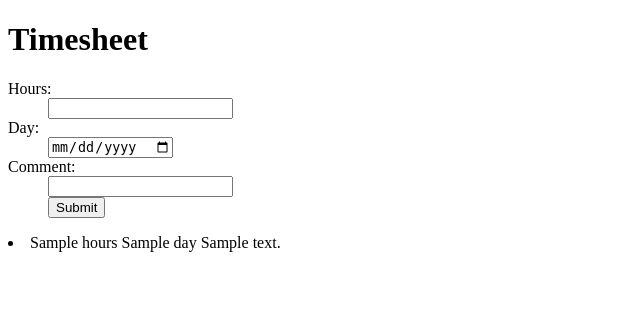
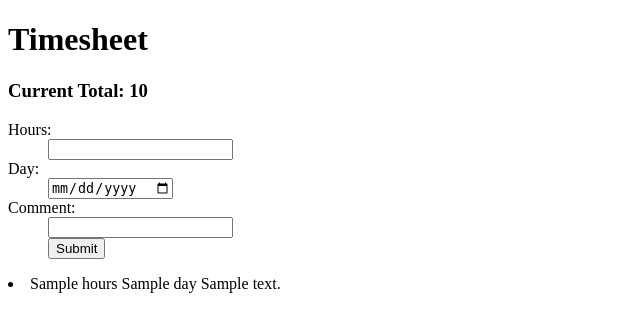
Before and after one commit to ahoiberg/timesheet, a Flask app: template templates/show_entries.html in a window 1280 px wide. Shown: the top 332 px of the page, without its empty margins (0-640 px from the left). Run offline with Flask 2, Linux system fonts and the light colour scheme; the template is opened without the code that fills it: most values are stand-ins (such as "Sample title", 1, 10 or a date in 2020).

Commit message:
add ability to find total hours

```diff
--- a/app.py
+++ b/app.py
@@ -43,21 +43,19 @@ def close_db(error):
         g.sqlite_db.close()
 
 @app.route('/')
-def home(total=0):
-    return render_template("form.html", total=total)
-
-@app.route('/', methods=['POST'])
-def my_form_post():
-    hours = request.form['hours']
-    total = request.form['total']
-    return home(float(hours) + float(total))
-
-@app.route('/history')
 def history():
     db = get_db()
     cur = db.execute('select day, hours, comment from entries order by id desc')
-    entries = cur.fetchall()
-    return render_template('show_entries.html', entries=entries)
+    items = cur.fetchall()
+    total = db.execute('select sum(hours) from entries')
+    total = total.fetchall()
+    total = 0
+    for item in items:
+        print(item["hours"])
+        print(item["day"])
+        print(item["comment"])
+        total += float(item["day"])
+    return render_template('show_entries.html', total=total, entries=items)
 
 @app.route('/add', methods=['POST'])
 def add_entry():
--- a/templates/show_entries.html
+++ b/templates/show_entries.html
@@ -1,5 +1,7 @@
 {% extends "layout.html" %}
 {% block body %}
+    <h3>Current Total: {{total}}</h3>
+
     <form action="{{ url_for('add_entry') }}" method=post class=add-entry>
       <dl>
         <dt>Hours:
```
Also changed, not shown: 1 other file.
